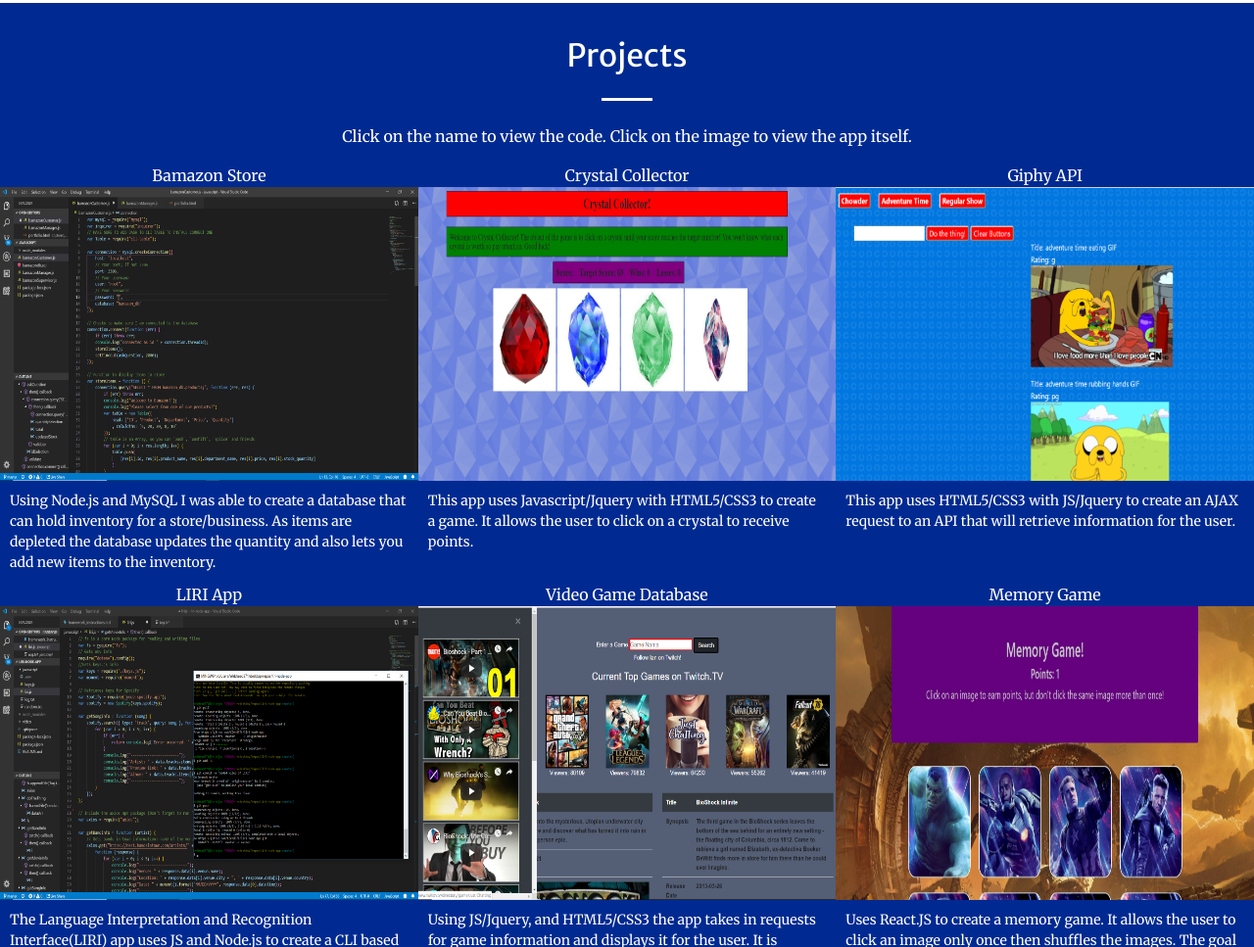
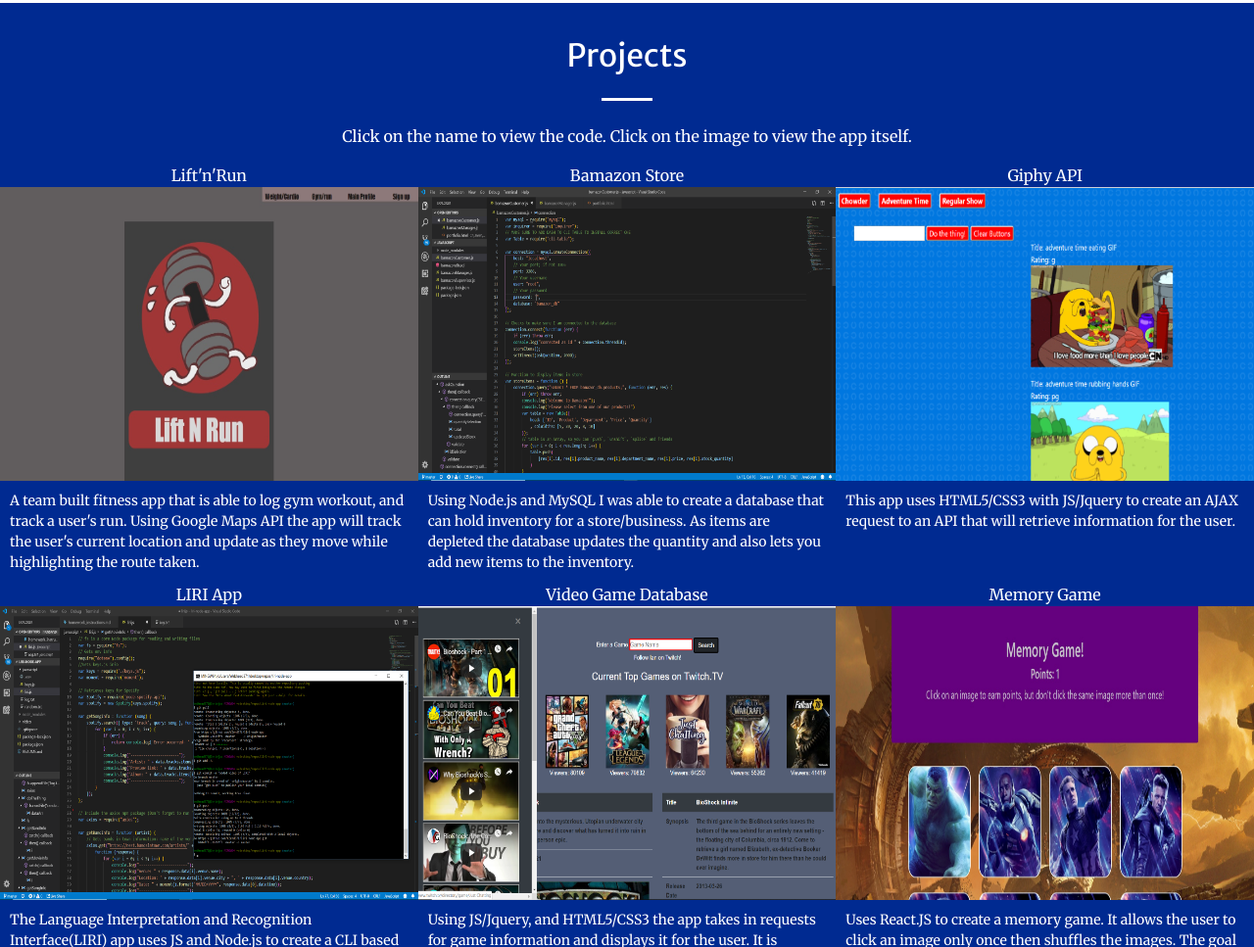
Before and after one commit to CZend371/new_portfolio, a website with bundled scripts: page index.html in a window 1280 px wide. Shown: the part 1865-2832 px from the top of the page at 98% size. Built offline with nearby package versions, Linux system fonts and the light colour scheme.

Commit message:
updated projects

```diff
--- a/index.html
+++ b/index.html
@@ -100,7 +100,7 @@
       <div class="row">
         <div class="col-lg-4 col-md-6 text-center">
           <div class="mt-5">
-            <a href="./img/CZendejasWebDeveloperResume.pdf">
+            <a href="./img/CZSoftwareEngineer.pdf">
               <i class="fas fa-4x fa-file-pdf text-primary mb-4"></i></a>
             <h3 class="h4 mb-2">Resume</h3>
             <!-- <p class="text-muted mb-0">Our themes are updated regularly to keep them bug free!</p> -->
@@ -142,30 +142,29 @@
         itself.</p>
       <div class="row no-gutters">
         <div class="col-lg-4 col-sm-6">
+          <div class="project-name">
+            <a href="https://github.com/CZend371/LiftNRun" style="color: white;">Lift'n'Run</a>
+          </div>
+          <a href=" https://liftnrun371.herokuapp.com">
+            <img class="img-fluid" src="img/portfolio/thumbnails/liftnrun.jpg" alt="Example Code"></a>
+          <div class="portfolio-box-caption">
+            <div class="project-category">
+              A team built fitness app that is able to log gym workout, and track a user's run. Using Google Maps API
+              the app will
+              track the user's current location and update as they move while highlighting the route taken.
+            </div>
+          </div>
+        </div>
+        <div class="col-lg-4 col-sm-6">
+          <div class="project-name">
+            <a href="https://github.com/CZend371/Store-App" style="color: white;">Bamazon Store</a>
+          </div>
           <a href="https://github.com/CZend371/Store-App">
-            <div class="project-name">
-              Bamazon Store
-            </div>
-          </a>
-          <img class="img-fluid" src="img/portfolio/thumbnails/bamazon.jpg" alt="Example Code">
+            <img class="img-fluid" src="img/portfolio/thumbnails/bamazon.jpg" alt="Picture of App"></a>
           <div class="portfolio-box-caption">
             <div class="project-category">
               Using Node.js and MySQL I was able to create a database that can hold inventory for a store/business.
               As items are depleted the database updates the quantity and also lets you add new items to the inventory.
-            </div>
-          </div>
-
-        </div>
-        <div class="col-lg-4 col-sm-6">
-          <div class="project-name">
-            <a href="https://github.com/CZend371/Unit-4-game" style="color: white;">Crystal Collector</a>
-          </div>
-          <a href="https://czend371.github.io/Unit-4-game/">
-            <img class="img-fluid" src="img/portfolio/thumbnails/crystalcollector.jpg" alt="Picture of App"></a>
-          <div class="portfolio-box-caption">
-            <div class="project-category">
-              This app uses Javascript/Jquery with HTML5/CSS3 to create a game.
-              It allows the user to click on a crystal to receive points.
             </div>
           </div>
         </div>
```
Also changed, not shown: img/portfolio/thumbnails/liftnrun.jpg (added), 2 other files.
